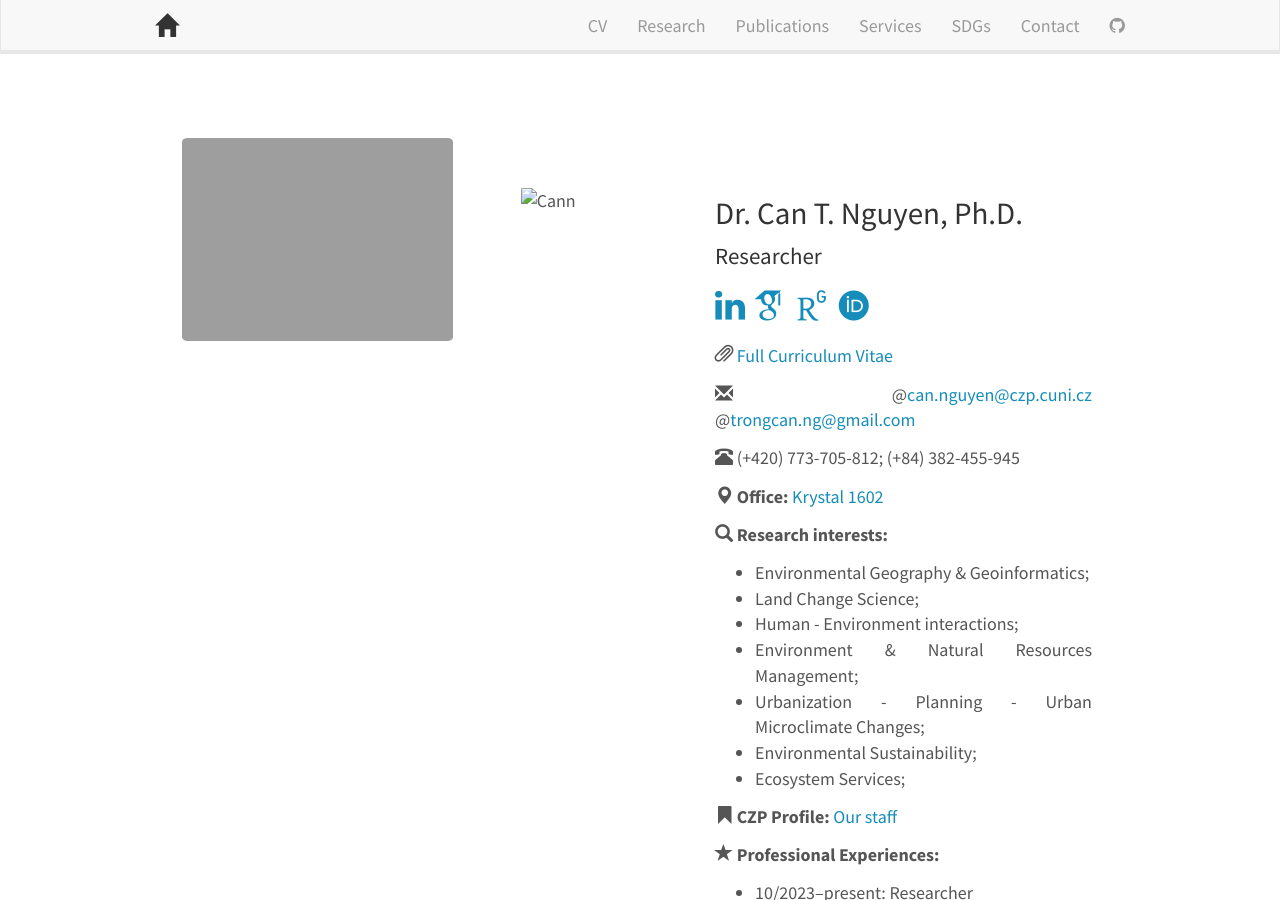
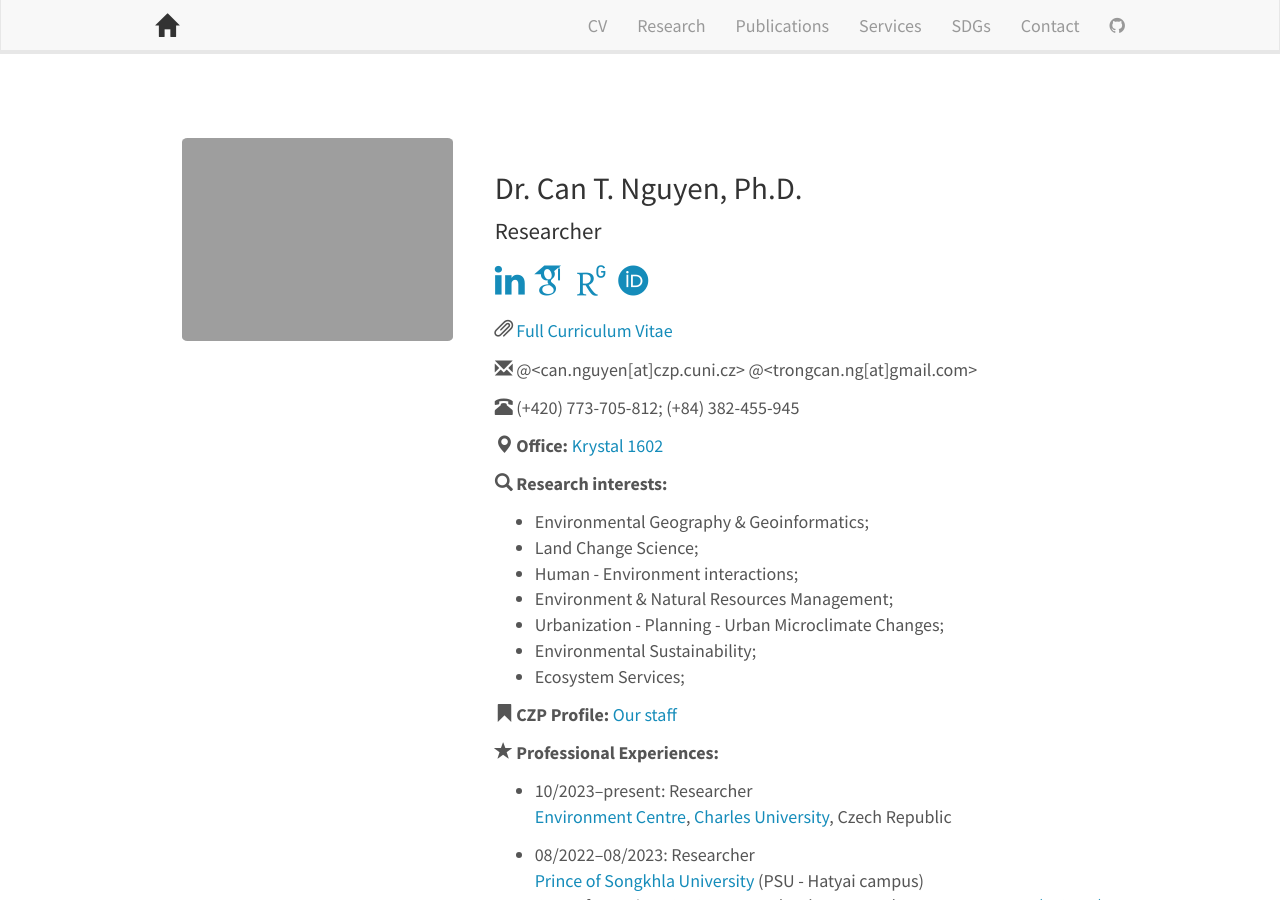
Before and after one commit to canng/cann, a Jekyll site: the page built from _pages/cv.md, in a window 1280 px wide and 900 px high. Built offline with Jekyll 4.4.1, drawn with Linux system fonts in a browser that asks for light colours; nearby versions of some CDN libraries; some web fonts are replaced.

Commit message:
Remove profile word cloud image and update email format in CV page

```diff
--- a/_pages/cv.md
+++ b/_pages/cv.md
@@ -22,18 +22,6 @@ permalink: /cv/
 
 <br>
 
-<div style="text-align:left" markdown="1">
-<h2 style="background-color:#00467f; color:#FFFFFF"> </h2>
-</div>
-
-<div style="text-align:justify" markdown="1">
-<div class="container-fluid">
-<div class="row">
-<div class="col-sm-4">
-<img src="{{ site.url }}{{ site.baseurl }}/images/_profile_wordcloud.jpg" class="img-responsive" width="100%" alt="Cann"/>
-</div>
-<div class="col-sm-8" >
-
 ### Dr. Can T. Nguyen, Ph.D.
 
 #### Researcher
@@ -47,7 +35,7 @@ permalink: /cv/
 
 <i class="glyphicon glyphicon-paperclip"></i><a href="https://docs.google.com/document/d/1WfDsR307eWinxXHo8zVZfSaO4xPcsedD/edit?usp=sharing&ouid=110358112673854373714&rtpof=true&sd=true"> Full Curriculum Vitae</a> <br>
 
-<i class="glyphicon glyphicon-envelope"></i> @<can.nguyen@czp.cuni.cz>   @<trongcan.ng@gmail.com> <br>
+<i class="glyphicon glyphicon-envelope"></i> @<can.nguyen[at]czp.cuni.cz>   @<trongcan.ng[at]gmail.com> <br>
 
 <span class="glyphicon glyphicon-phone-alt"></span> (+420) 773-705-812;   (+84) 382-455-945 <br>
 
```
Also changed, not shown: images/profile_wordcloud.jpg (renamed from images/_profile_wordcloud.jpg).
